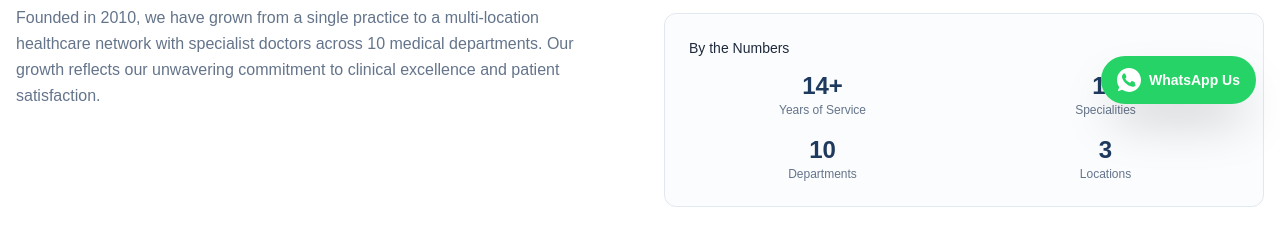
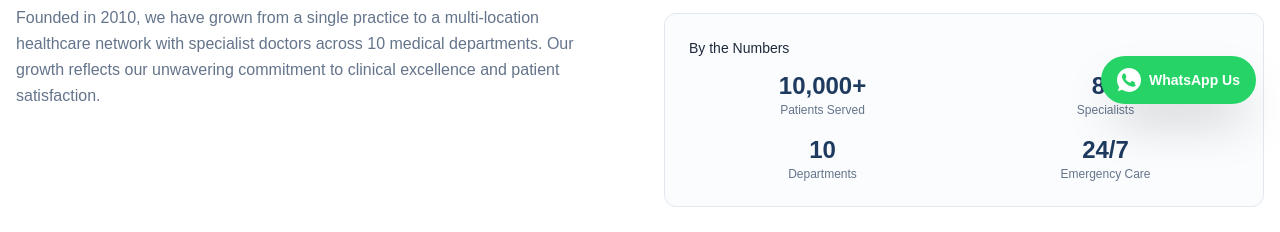
Before and after one commit to vwebstudioin-netizen/DhanvantariHospital, a Next.js app: page /about in a window 1280 px wide. Shown: the part 672-904 px from the top of the page. Built offline with nearby package versions, Linux system fonts and the light colour scheme; no server answers.

Commit message:
fix: correct stats - 10 departments, 8+ specialists, 10000+ patients, remove inaccurate about page numbers

```diff
--- a/src/app/about/page.tsx
+++ b/src/app/about/page.tsx
@@ -57,20 +57,20 @@ export default function AboutPage() {
                 <p className="text-sm font-medium text-foreground">By the Numbers</p>
                 <div className="mt-3 grid grid-cols-2 gap-4 text-center">
                   <div>
-                    <p className="text-2xl font-bold text-primary">14+</p>
-                    <p className="text-xs text-muted-foreground">Years of Service</p>
+                    <p className="text-2xl font-bold text-primary">10,000+</p>
+                    <p className="text-xs text-muted-foreground">Patients Served</p>
                   </div>
                   <div>
-                    <p className="text-2xl font-bold text-primary">10</p>
-                    <p className="text-xs text-muted-foreground">Specialities</p>
+                    <p className="text-2xl font-bold text-primary">8+</p>
+                    <p className="text-xs text-muted-foreground">Specialists</p>
                   </div>
                   <div>
                     <p className="text-2xl font-bold text-primary">10</p>
                     <p className="text-xs text-muted-foreground">Departments</p>
                   </div>
                   <div>
-                    <p className="text-2xl font-bold text-primary">3</p>
-                    <p className="text-xs text-muted-foreground">Locations</p>
+                    <p className="text-2xl font-bold text-primary">24/7</p>
+                    <p className="text-xs text-muted-foreground">Emergency Care</p>
                   </div>
                 </div>
               </div>
--- a/src/components/sections/StatsSection.tsx
+++ b/src/components/sections/StatsSection.tsx
@@ -3,7 +3,7 @@ import { Award, Users, Stethoscope, Clock } from "lucide-react";
 const stats = [
   { icon: Users,       value: "10,000+", label: "Patients Served" },
   { icon: Award,       value: "8+",      label: "Specialists" },
-  { icon: Stethoscope, value: "8",       label: "Departments" },
+  { icon: Stethoscope, value: "10",      label: "Departments" },
   { icon: Clock,       value: "24/7",    label: "Emergency Care" },
 ];
 
```
